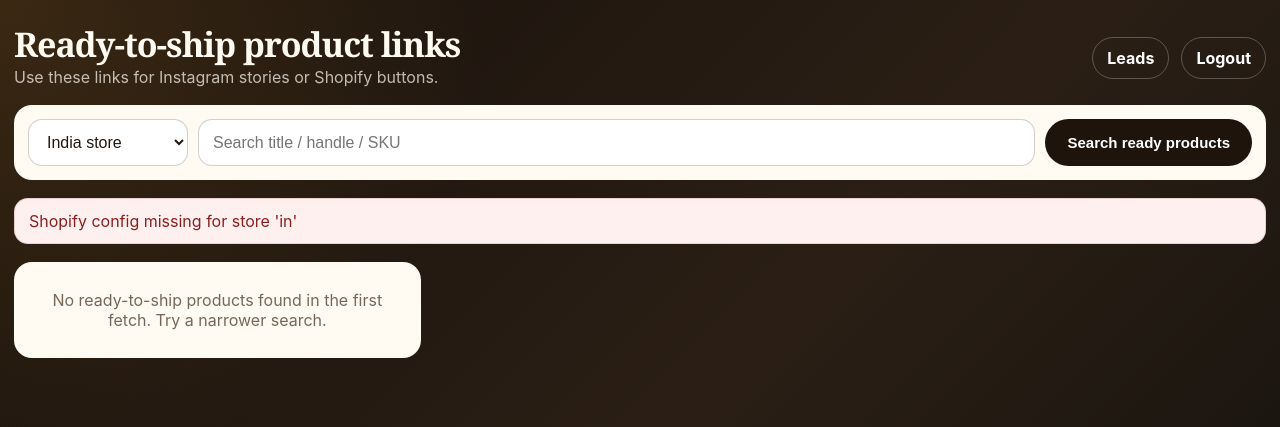
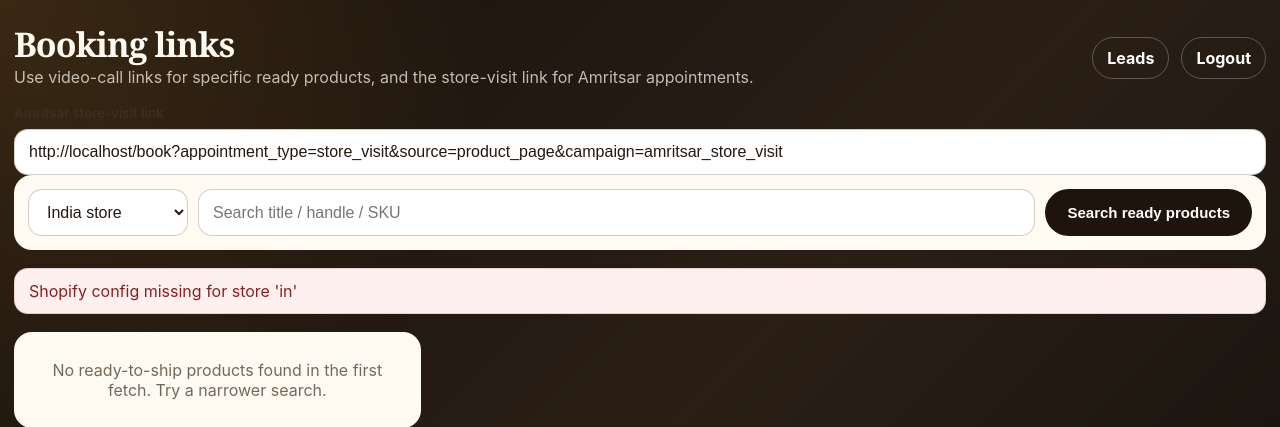
Before and after one commit to karanc21-ai/video, a Flask app: page /admin/products in a window 1280 px wide. Shown: the top 427 px of the page. Run offline with Flask 3, Linux system fonts and the light colour scheme; the visitor is signed in with stand-in values (Sample User, id 1).

Commit message:
Update products.html

```diff
--- a/templates/products.html
+++ b/templates/products.html
@@ -3,21 +3,28 @@
 <head>
   <meta charset="utf-8">
   <meta name="viewport" content="width=device-width, initial-scale=1">
-  <title>Ready Products | {{ brand_name }}</title>
+  <title>Booking Links | {{ brand_name }}</title>
   <link rel="stylesheet" href="{{ url_for('static', filename='style.css') }}">
 </head>
 <body>
   <main class="admin-shell">
     <header class="admin-header">
       <div>
-        <h1>Ready-to-ship product links</h1>
-        <p>Use these links for Instagram stories or Shopify buttons.</p>
+        <h1>Booking links</h1>
+        <p>Use video-call links for specific ready products, and the store-visit link for Amritsar appointments.</p>
       </div>
       <nav class="admin-nav">
         <a href="{{ url_for('admin') }}">Leads</a>
         <a href="{{ url_for('admin_logout') }}">Logout</a>
       </nav>
     </header>
+
+    <div class="copy-link-card">
+      <label>
+        <span>Amritsar store-visit link</span>
+        <input readonly value="{{ store_visit_link }}" onclick="this.select()">
+      </label>
+    </div>
 
     <form class="product-search" method="get">
       <select name="store">
@@ -37,11 +44,11 @@
           <h2>{{ product.title }}</h2>
           {% if product.sku %}<p class="muted">SKU: {{ product.sku }}</p>{% endif %}
           <label>
-            <span>Instagram story link</span>
+            <span>Instagram story video-call link</span>
             <input readonly value="{{ product.story_link }}" onclick="this.select()">
           </label>
           <label>
-            <span>Product-page link</span>
+            <span>Product-page video-call link</span>
             <input readonly value="{{ product.product_page_link }}" onclick="this.select()">
           </label>
         </article>
```
